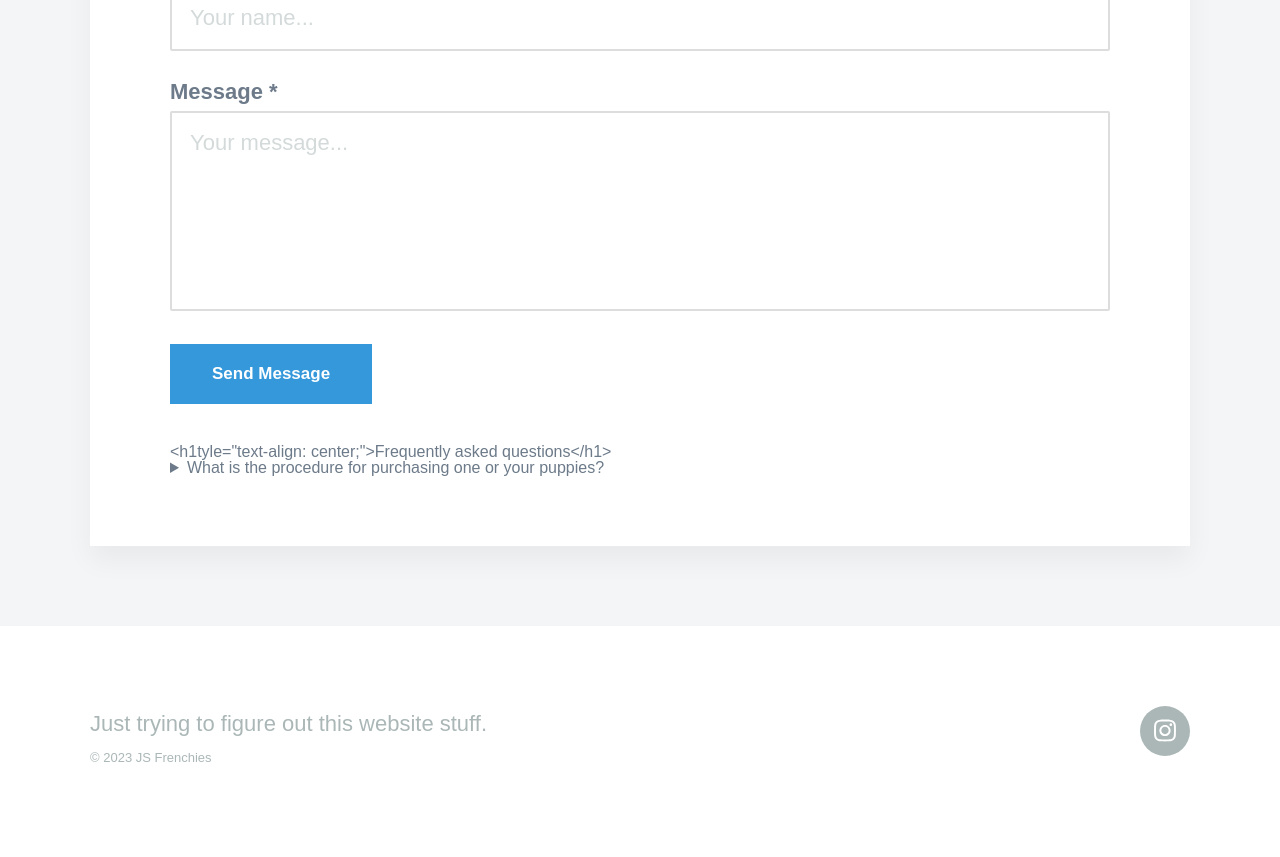
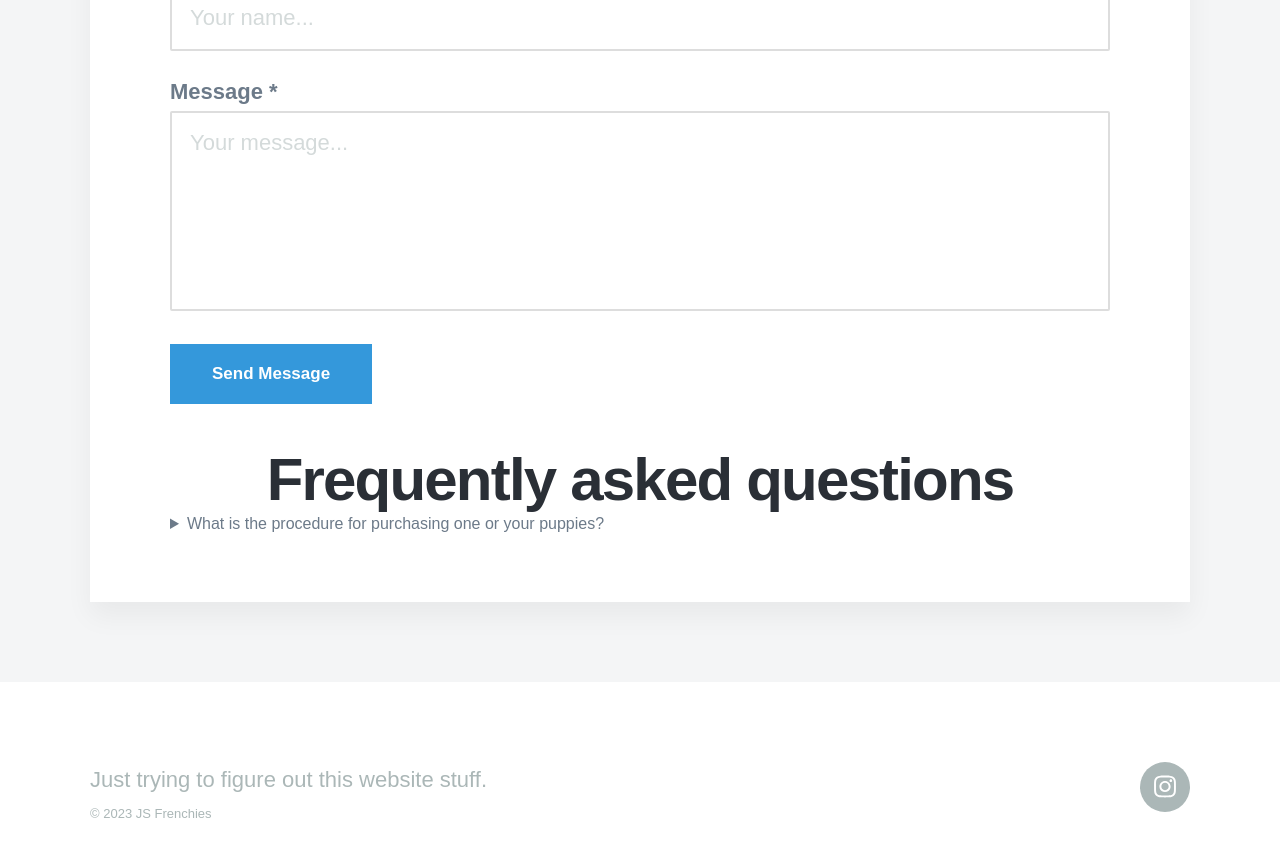
Before and after one commit to jcsodenkamp/jcsodenkamp.github.io, a Jekyll site: the page built from _pages/contact.md, in a window 1280 px wide and 900 px high, scrolled down 736 px. Shown: the top 857 px of the window. Built offline with Jekyll 4.4.1, drawn with Linux system fonts in a browser that asks for light colours; nearby versions of some CDN libraries; some web fonts are replaced.

Commit message:
Update contact-form.html

```diff
--- a/_includes/contact-form.html
+++ b/_includes/contact-form.html
@@ -32,7 +32,7 @@
 </div>
 
 <div>
-	<h1tyle="text-align: center;">Frequently asked questions</h1>
+	<h1 style="text-align: center;">Frequently asked questions</h1>
     	<details>
         	<summary>
 			What is the procedure for purchasing one or your
```
